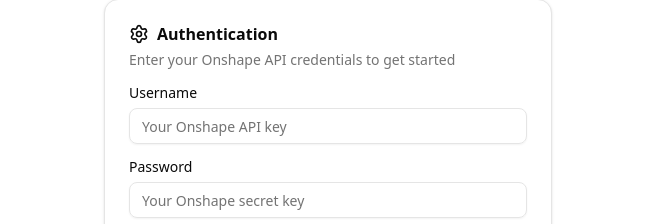
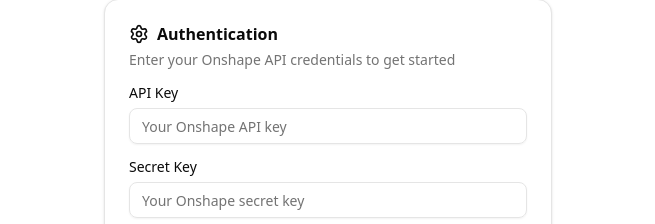
Before and after one commit to yekta/onshape-tools, a Next.js app: page / in a window 1280 px wide. Shown: the part 125-349 px from the top of the page, without its empty margins (312-967 px from the left). Built offline with nearby package versions, Linux system fonts and the light colour scheme.

Commit message:
Back to api key and secret key

```diff
--- a/src/components/auth-page.tsx
+++ b/src/components/auth-page.tsx
@@ -49,7 +49,7 @@ export default function AuthPage({
         >
           <CardContent className="space-y-4">
             <div className="space-y-2">
-              <Label htmlFor="username">Username</Label>
+              <Label htmlFor="username">API Key</Label>
               <Input
                 id="username"
                 placeholder="Your Onshape API key"
@@ -58,7 +58,7 @@ export default function AuthPage({
               />
             </div>
             <div className="space-y-2">
-              <Label htmlFor="password">Password</Label>
+              <Label htmlFor="password">Secret Key</Label>
               <Input
                 id="password"
                 type="password"
```
